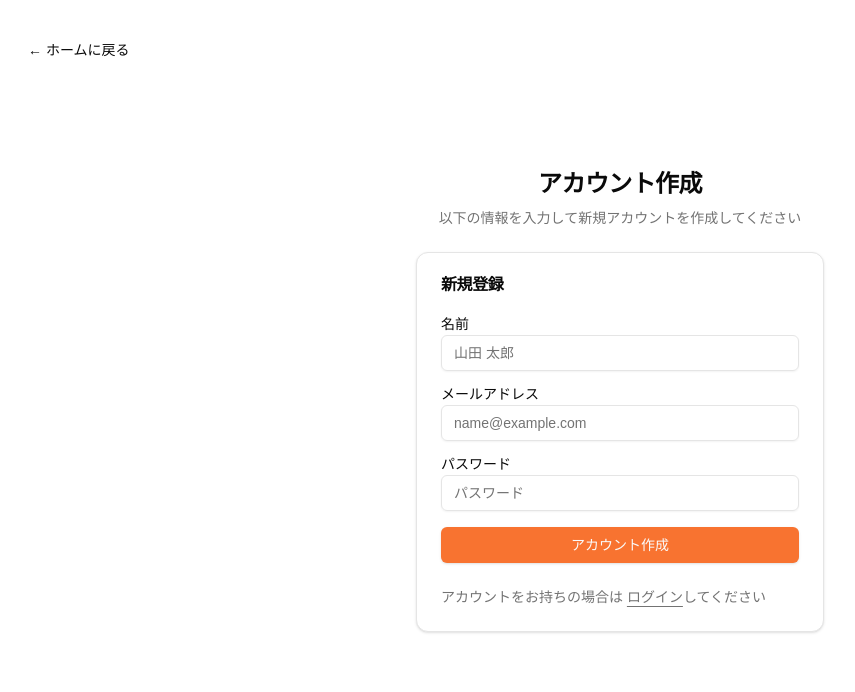
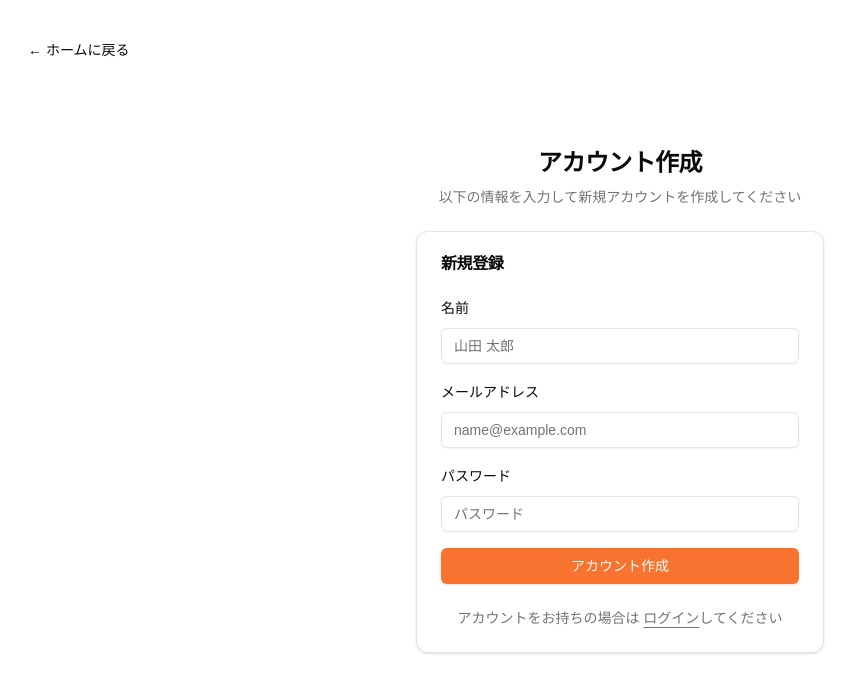
Before and after one commit to Meg624/studying-tech-chat-app, a Next.js app: page /signup in a window 1280 px wide. Shown: the top 692 px of the page, without its empty margins (20-875 px from the left). Built offline with nearby package versions, Linux system fonts and the light colour scheme.

Commit message:
Supabase Auth の調整と、ログイン・サインアップページの作成

```diff
--- a/package.json
+++ b/package.json
@@ -38,6 +38,8 @@
     "@radix-ui/react-toggle": "^1.1.10",
     "@radix-ui/react-toggle-group": "^1.1.11",
     "@radix-ui/react-tooltip": "^1.2.8",
+    "@supabase/ssr": "^0.7.0",
+    "@supabase/supabase-js": "^2.76.1",
     "class-variance-authority": "^0.7.1",
     "clsx": "^2.1.1",
     "cmdk": "^1.1.1",
--- /dev/null
+++ b/src/app/login/actions.ts
@@ -0,0 +1,27 @@
+'use server';
+
+import { revalidatePath } from 'next/cache';
+import { redirect } from 'next/navigation';
+
+import { createClient } from '@/utils/supabase/server';
+
+export async function login(formData: FormData) {
+  const supabase = await createClient();
+
+  // type-casting here for convenience
+  // in practice, you should validate your inputs
+  const data = {
+    email: formData.get('email') as string,
+    password: formData.get('password') as string,
+  };
+
+  const { error } = await supabase.auth.signInWithPassword(data);
+
+  if (error) {
+    console.log(error);
+    redirect('/error');
+  }
+
+  revalidatePath('/', 'layout');
+  redirect('/workspace');
+}
--- a/src/app/login/page.tsx
+++ b/src/app/login/page.tsx
@@ -4,10 +4,10 @@
 import { useState } from 'react';
 // Next.js
 import Link from 'next/link';
+import { useRouter } from 'next/navigation';
 // shadcn/ui
 import { Button } from '@/components/ui/button';
 import { Input } from '@/components/ui/input';
-import { Label } from '@/components/ui/label';
 import {
   Card,
   CardContent,
@@ -15,22 +15,63 @@ import {
   CardHeader,
   CardTitle,
 } from '@/components/ui/card';
-//import { Separator } from '@/components/ui/separator';
+import {
+  Form,
+  FormControl,
+  FormField,
+  FormItem,
+  FormLabel,
+  FormMessage,
+} from '@/components/ui/form';
+// Zod と React Hook Form
+import { zodResolver } from '@hookform/resolvers/zod';
+import { useForm } from 'react-hook-form';
+import * as z from 'zod';
+// サーバーアクション
+import { login } from './actions';
+
+// バリデーションスキーマ
+const formSchema = z.object({
+  email: z
+    .string()
+    .email({ message: '有効なメールアドレスを入力してください' }),
+  password: z.string().min(1, { message: 'パスワードは必須です' }),
+});
 
 export default function LoginPage() {
   const [isLoading, setIsLoading] = useState<boolean>(false);
+  const [error, setError] = useState<string | null>(null);
+  const router = useRouter();
 
-  // TODO: ここにフォームの値の useState や バリデーションロジックを実装
+  // フォームの設定
+  const form = useForm<z.infer<typeof formSchema>>({
+    resolver: zodResolver(formSchema),
+    defaultValues: { email: '', password: '' },
+  });
 
-  const handleSubmit = async (e: React.FormEvent<HTMLFormElement>) => {
-    e.preventDefault();
+  const handleSubmit = async (values: z.infer<typeof formSchema>) => {
     setIsLoading(true);
+    setError(null);
 
-    // TODO: ここに認証ロジックを実装
+    try {
+      // FormData オブジェクトを作成
+      const formData = new FormData();
+      formData.append('email', values.email);
+      formData.append('password', values.password);
 
-    setTimeout(() => {
+      // サーバーアクションを呼び出し
+      await login(formData);
+
+      // 正常に完了した場合（リダイレクトされるので通常はここには到達しない）
+      router.push('/workspace');
+    } catch (err) {
+      console.error('ログインエラー:', err);
+      setError(
+        'ログイン中にエラーが発生しました。メールアドレスとパスワードを確認してください。'
+      );
+    } finally {
       setIsLoading(false);
-    }, 1000);
+    }
   };
 
   return (
@@ -38,6 +79,7 @@ export default function LoginPage() {
       <Link href="/" className="absolute left-4 top-4 md:left-8 md:top-8">
         <Button variant="ghost">← ホームに戻る</Button>
       </Link>
+
       <div className="mx-auto flex w-full flex-col justify-center space-y-6 sm:max-w-md px-4">
         <div className="flex flex-col space-y-2 text-center">
           <h1 className="text-2xl font-semibold tracking-tight">
@@ -51,40 +93,62 @@ export default function LoginPage() {
           <CardHeader>
             <CardTitle>ログイン</CardTitle>
           </CardHeader>
+
           <CardContent className="grid gap-4">
-            <div className="relative">
-              <div className="absolute inset-0 flex items-center">
-              </div>
-              <div className="relative flex justify-center text-xs uppercase">
-              </div>
-            </div>
-
-            <form onSubmit={handleSubmit}>
-              <div className="grid gap-4">
-                <div className="grid gap-1">
-                  <Label htmlFor="email">メールアドレス</Label>
+            <Form {...form}>
+              <form
+                onSubmit={form.handleSubmit(handleSubmit)}
+                className="space-y-4"
+              >
+                <FormField
+                  control={form.control}
+                  name="email"
+                  render={({ field }) => (
+                    <FormItem>
+                      <FormLabel>メールアドレス</FormLabel>
+                      <FormControl>
                         <Input
-                    id="email"
                           placeholder="name@example.com"
                           type="email"
                           autoCapitalize="none"
                           autoComplete="email"
                           autoCorrect="off"
                           disabled={isLoading}
+                          {...field}
                         />
-                </div>
-                <div className="grid gap-1">
-                  <Label htmlFor="password">パスワード</Label>
+                      </FormControl>
+                      <FormMessage />
+                    </FormItem>
+                  )}
+                />
+                <FormField
+                  control={form.control}
+                  name="password"
+                  render={({ field }) => (
+                    <FormItem>
+                      <FormLabel>パスワード</FormLabel>
+                      <FormControl>
                         <Input
-                    id="password"
                           placeholder="パスワード"
                           type="password"
                           autoCapitalize="none"
                           autoCorrect="off"
                           disabled={isLoading}
+                          {...field}
                         />
+                      </FormControl>
+                      <FormMessage />
+                    </FormItem>
+                  )}
+                />
+
+                {error && (
+                  <div className="text-sm font-medium text-destructive">
+                    {error}
                   </div>
-                <Button disabled={isLoading}>
+                )}
+
+                <Button type="submit" disabled={isLoading} className="w-full">
                   {isLoading && (
                     <svg
                       className="mr-2 h-4 w-4 animate-spin"
@@ -107,12 +171,12 @@ export default function LoginPage() {
                   )}
                   ログイン
                 </Button>
-              </div>
               </form>
+            </Form>
           </CardContent>
 
           <CardFooter>
-            <p className="text-center text-sm text-muted-foreground">
+            <p className="text-center text-sm text-muted-foreground w-full">
               アカウントをお持ちでない場合は{' '}
               <Link
                 href="/signup"
--- /dev/null
+++ b/src/app/signup/actions.ts
@@ -0,0 +1,28 @@
+'use server';
+
+import { revalidatePath } from 'next/cache';
+import { redirect } from 'next/navigation';
+
+import { createClient } from '@/utils/supabase/server';
+
+export async function signup(formData: FormData) {
+  const supabase = await createClient();
+
+  // type-casting here for convenience
+  // in practice, you should validate your inputs
+  const data = {
+    email: formData.get('email') as string,
+    password: formData.get('password') as string,
+    options: { data: { name: formData.get('name') as string } },
+  };
+
+  const { error } = await supabase.auth.signUp(data);
+
+  if (error) {
+    console.log(error);
+    redirect('/error');
+  }
+
+  revalidatePath('/', 'layout');
+  redirect('/workspace');
+}
--- a/src/app/signup/page.tsx
+++ b/src/app/signup/page.tsx
@@ -4,10 +4,10 @@
 import { useState } from 'react';
 // Next.js
 import Link from 'next/link';
+import { useRouter } from 'next/navigation';
 // shadcn/ui
 import { Button } from '@/components/ui/button';
 import { Input } from '@/components/ui/input';
-import { Label } from '@/components/ui/label';
 import {
   Card,
   CardContent,
@@ -15,22 +15,65 @@ import {
   CardHeader,
   CardTitle,
 } from '@/components/ui/card';
-import { Separator } from '@/components/ui/separator';
+import {
+  Form,
+  FormControl,
+  FormField,
+  FormItem,
+  FormLabel,
+  FormMessage,
+} from '@/components/ui/form';
+// Zod, React Hook Form (バリデーション)
+import { zodResolver } from '@hookform/resolvers/zod';
+import { useForm } from 'react-hook-form';
+import * as z from 'zod';
+// サーバーアクション
+import { signup } from '@/app/signup/actions';
+
+// バリデーションスキーマ
+const formSchema = z.object({
+  name: z.string().min(1, { message: '名前は必須です' }),
+  email: z
+    .string()
+    .email({ message: '有効なメールアドレスを入力してください' }),
+  password: z.string().min(6, { message: 'パスワードは 6 文字以上必要です' }),
+});
 
 export default function SignupPage() {
   const [isLoading, setIsLoading] = useState<boolean>(false);
+  const [error, setError] = useState<string | null>(null);
+  const router = useRouter();
 
-  // TODO: ここにフォームの値の useState や バリデーションロジックを実装
+  // フォームの設定
+  const form = useForm<z.infer<typeof formSchema>>({
+    resolver: zodResolver(formSchema),
+    defaultValues: { name: '', email: '', password: '' },
+  });
 
-  const handleSubmit = async (e: React.FormEvent<HTMLFormElement>) => {
-    e.preventDefault();
+  const handleSubmit = async (values: z.infer<typeof formSchema>) => {
     setIsLoading(true);
+    setError(null);
 
-    // TODO: ここに登録ロジックを実装
+    try {
+      // FormData オブジェクトを作成
+      const formData = new FormData();
+      formData.append('name', values.name);
+      formData.append('email', values.email);
+      formData.append('password', values.password);
 
-    setTimeout(() => {
+      // サーバーアクションを呼び出し
+      await signup(formData);
+
+      // 正常に完了した場合 （リダイレクトされるので通常はここには到達しない）
+      router.push('/workspace');
+    } catch (err) {
+      console.error('登録エラー:', err);
+      setError(
+        'アカウント登録中にエラーが発生しました。もう一度お試しください。'
+      );
+    } finally {
       setIsLoading(false);
-    }, 1000);
+    }
   };
 
   return (
@@ -51,44 +94,81 @@ export default function SignupPage() {
           <CardHeader>
             <CardTitle>新規登録</CardTitle>
           </CardHeader>
+
           <CardContent className="grid gap-4">
-            <form onSubmit={handleSubmit}>
-              <div className="grid gap-4">
-                <div className="grid gap-1">
-                  <Label htmlFor="name">名前</Label>
+            <Form {...form}>
+              <form
+                onSubmit={form.handleSubmit(handleSubmit)}
+                className="space-y-4"
+              >
+                <FormField
+                  control={form.control}
+                  name="name"
+                  render={({ field }) => (
+                    <FormItem>
+                      <FormLabel>名前</FormLabel>
+                      <FormControl>
                         <Input
-                    id="name"
                           placeholder="山田 太郎"
-                    type="text"
                           autoCapitalize="none"
                           autoCorrect="off"
                           disabled={isLoading}
+                          {...field}
                         />
-                </div>
-                <div className="grid gap-1">
-                  <Label htmlFor="email">メールアドレス</Label>
+                      </FormControl>
+                      <FormMessage />
+                    </FormItem>
+                  )}
+                />
+                <FormField
+                  control={form.control}
+                  name="email"
+                  render={({ field }) => (
+                    <FormItem>
+                      <FormLabel>メールアドレス</FormLabel>
+                      <FormControl>
                         <Input
-                    id="email"
                           placeholder="name@example.com"
                           type="email"
                           autoCapitalize="none"
                           autoComplete="email"
                           autoCorrect="off"
                           disabled={isLoading}
+                          {...field}
                         />
-                </div>
-                <div className="grid gap-1">
-                  <Label htmlFor="password">パスワード</Label>
+                      </FormControl>
+                      <FormMessage />
+                    </FormItem>
+                  )}
+                />
+                <FormField
+                  control={form.control}
+                  name="password"
+                  render={({ field }) => (
+                    <FormItem>
+                      <FormLabel>パスワード</FormLabel>
+                      <FormControl>
                         <Input
-                    id="password"
                           placeholder="パスワード"
                           type="password"
                           autoCapitalize="none"
                           autoCorrect="off"
                           disabled={isLoading}
+                          {...field}
                         />
+                      </FormControl>
+                      <FormMessage />
+                    </FormItem>
+                  )}
+                />
+
+                {error && (
+                  <div className="text-sm font-medium text-destructive">
+                    {error}
                   </div>
-                <Button disabled={isLoading}>
+                )}
+
+                <Button type="submit" disabled={isLoading} className="w-full">
                   {isLoading && (
                     <svg
                       className="mr-2 h-4 w-4 animate-spin"
@@ -111,11 +191,12 @@ export default function SignupPage() {
                   )}
                   アカウント作成
                 </Button>
-              </div>
               </form>
+            </Form>
           </CardContent>
+
           <CardFooter>
-            <p className="text-center text-sm text-muted-foreground">
+            <p className="text-center text-sm text-muted-foreground w-full">
               アカウントをお持ちの場合は{' '}
               <Link
                 href="/login"
```
Also changed, not shown: src/middleware.ts (+14 -36 lines), src/utils/supabase/client.ts (added, +8 -0 lines), src/utils/supabase/middleware.ts (added, +67 -0 lines), src/utils/supabase/server.ts (added, +24 -0 lines), 2 other files (tests, documents, lock files or other folders). Lines whose indentation alone changed are shown as unchanged.
